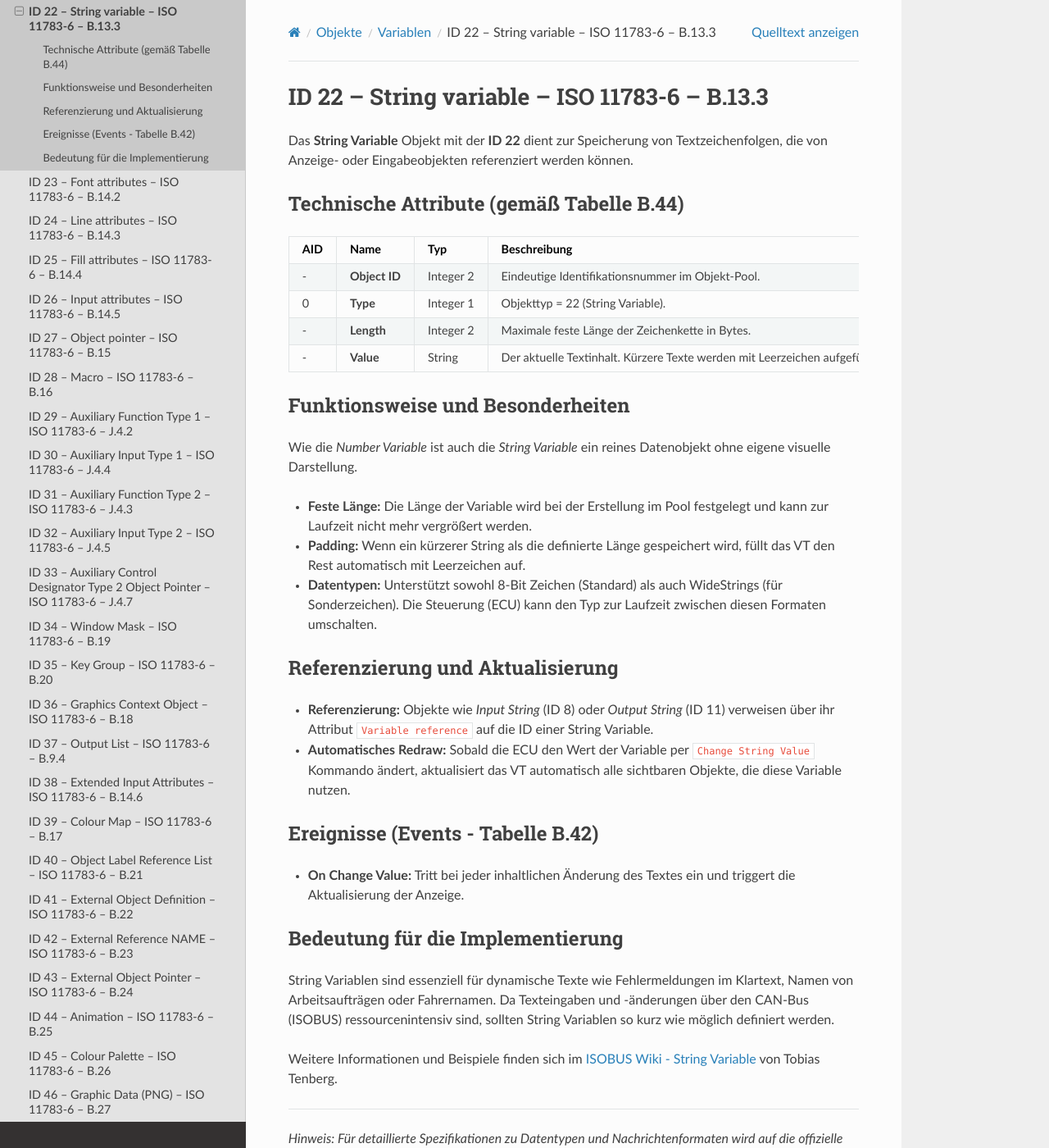
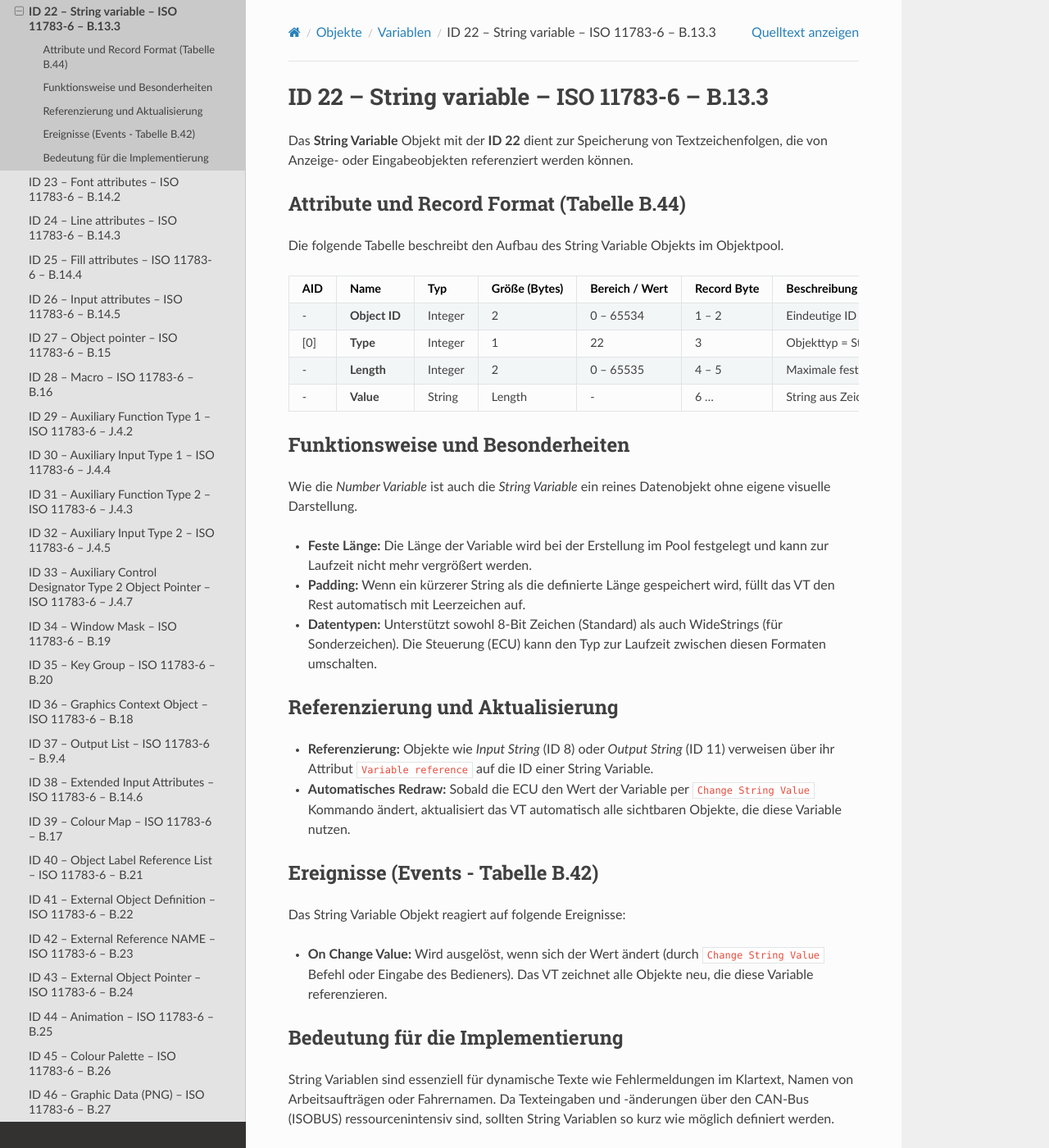
Before and after one commit to Meisterschulen-am-Ostbahnhof-Munchen/ISOBUS-VT-Objects-docs, a Sphinx documentation site: the page built from docs/isobus-objects/ID-22---String-variable---ISO-11783-6---B.13.3.md, in a window 1280 px wide and 1400 px high. Shown: the whole window at 82% size. Built offline with Sphinx 7.4.7 and the Read the Docs theme 3.1.0, drawn with Linux system fonts in a browser that asks for light colours.

Commit message:
docs: update String Variable (ID 22) with accurate attribute table and record format from ISO 11783-6 Annex B.13.3

```diff
--- a/docs/isobus-objects/ID-22---String-variable---ISO-11783-6---B.13.3.md
+++ b/docs/isobus-objects/ID-22---String-variable---ISO-11783-6---B.13.3.md
@@ -5,14 +5,16 @@
 
 Das **String Variable** Objekt mit der **ID 22** dient zur Speicherung von Textzeichenfolgen, die von Anzeige- oder Eingabeobjekten referenziert werden können.
 
-## Technische Attribute (gemäß Tabelle B.44)
+### Attribute und Record Format (Tabelle B.44)
 
-| AID | Name | Typ | Beschreibung |
-| :--- | :--- | :--- | :--- |
-| - | **Object ID** | Integer 2 | Eindeutige Identifikationsnummer im Objekt-Pool. |
-| 0 | **Type** | Integer 1 | Objekttyp = 22 (String Variable). |
-| - | **Length** | Integer 2 | Maximale feste Länge der Zeichenkette in Bytes. |
-| - | **Value** | String | Der aktuelle Textinhalt. Kürzere Texte werden mit Leerzeichen aufgefüllt. |
+Die folgende Tabelle beschreibt den Aufbau des String Variable Objekts im Objektpool.
+
+| AID | Name | Typ | Größe (Bytes) | Bereich / Wert | Record Byte | Beschreibung |
+| :--- | :--- | :--- | :--- | :--- | :--- | :--- |
+| - | **Object ID** | Integer | 2 | 0 – 65534 | 1 – 2 | Eindeutige ID im Objektpool. |
+| [0] | **Type** | Integer | 1 | 22 | 3 | Objekttyp = String Variable. |
+| - | **Length** | Integer | 2 | 0 – 65535 | 4 – 5 | Maximale feste Länge der Zeichenkette in Bytes. |
+| - | **Value** | String | Length | - | 6 ... | String aus Zeichen. Muss mit Leerzeichen aufgefüllt werden, um die Länge zu erreichen. |
 
 ## Funktionsweise und Besonderheiten
 Wie die *Number Variable* ist auch die *String Variable* ein reines Datenobjekt ohne eigene visuelle Darstellung.
@@ -26,7 +28,10 @@ Wie die *Number Variable* ist auch die *String Variable* ein reines Datenobjekt
 *   **Automatisches Redraw:** Sobald die ECU den Wert der Variable per `Change String Value` Kommando ändert, aktualisiert das VT automatisch alle sichtbaren Objekte, die diese Variable nutzen.
 
 ## Ereignisse (Events - Tabelle B.42)
-*   **On Change Value:** Tritt bei jeder inhaltlichen Änderung des Textes ein und triggert die Aktualisierung der Anzeige.
+
+Das String Variable Objekt reagiert auf folgende Ereignisse:
+
+*   **On Change Value:** Wird ausgelöst, wenn sich der Wert ändert (durch `Change String Value` Befehl oder Eingabe des Bedieners). Das VT zeichnet alle Objekte neu, die diese Variable referenzieren.
 
 ## Bedeutung für die Implementierung
 String Variablen sind essenziell für dynamische Texte wie Fehlermeldungen im Klartext, Namen von Arbeitsaufträgen oder Fahrernamen. Da Texteingaben und -änderungen über den CAN-Bus (ISOBUS) ressourcenintensiv sind, sollten String Variablen so kurz wie möglich definiert werden.
```
